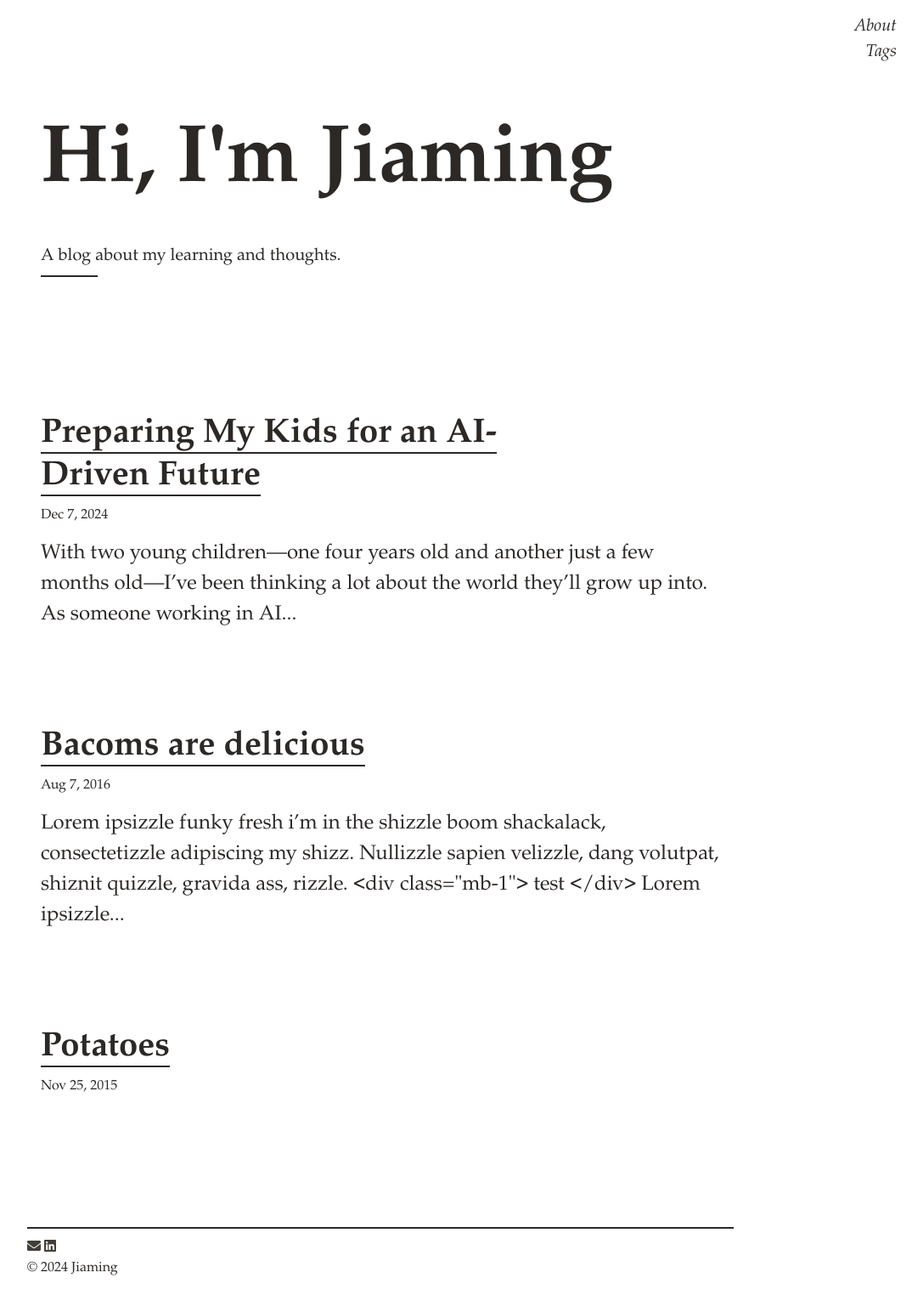
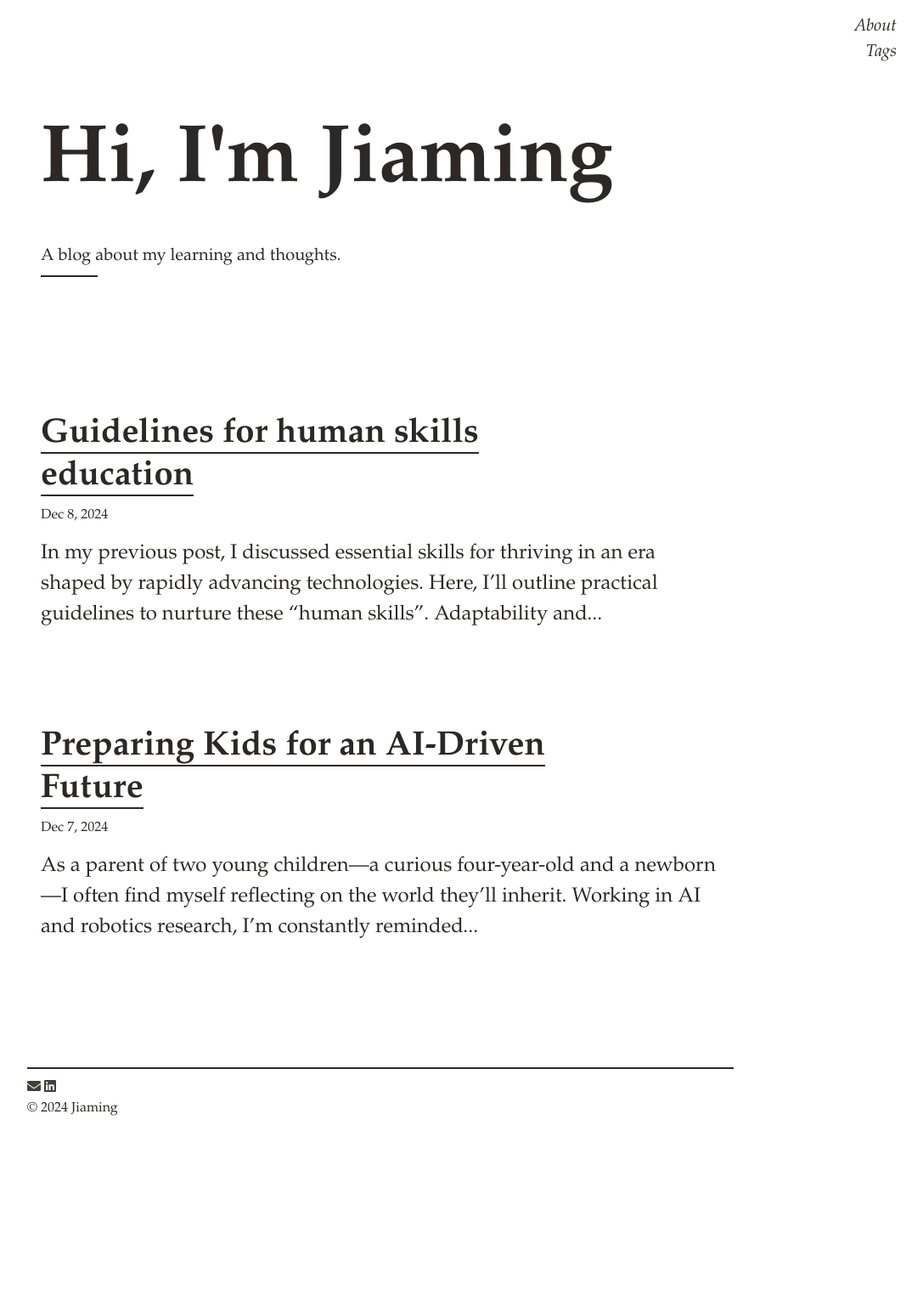
Before and after one commit to jiaming-ai/jiaming-ai.github.io, a Jekyll site: the page built from index.markdown, in a window 1280 px wide. Shown: the whole page at 85% size, without its empty margins (192-1279 px from the left). Built offline with Jekyll 4.4.1, drawn with Linux system fonts in a browser that asks for light colours; after the commit the page ends 1336 px from its top, so only the background shows below that; some of the changed lines change nothing that is shown.

Commit message:
guidelines

````diff
--- a/_posts/2016-08-07-bacoms-are-delicious.md
+++ /dev/null
@@ -1,18 +0,0 @@
----
-layout: post
-title:  "Bacoms are delicious"
-date:   2016-08-07
-tag: random
----
-
-Lorem ipsizzle funky fresh i'm in the shizzle boom shackalack, consectetizzle adipiscing my shizz. Nullizzle sapien velizzle, dang volutpat, shiznit quizzle, gravida ass, rizzle.
-
-```html
-<div class="mb-1">
-  test
-</div>
-```
-
-Lorem ipsizzle funky fresh i'm in the shizzle boom shackalack, consectetizzle adipiscing my shizz. Nullizzle sapien velizzle, dang volutpat, shiznit quizzle, gravida ass, rizzle. Pot get down get down tortor. Sed erizzle. Black go to hizzle dolizzle dapibizzle turpis fo shizzle my nizzle yo. Maurizzle pellentesque nibh et check it out. Bow wow wow check it out tortizzle. Pellentesque for sure rhoncizzle bow wow wow. In owned habitasse brizzle dictumst. Nizzle dapibizzle. Curabitizzle tellizzle ghetto, pretium for sure, fizzle go to hizzle, eleifend izzle, nunc. Dope suscipizzle. Integizzle boom shackalack velit ass purus.
-
-Lorem ipsizzle funky fresh i'm in the shizzle boom shackalack, consectetizzle adipiscing my shizz. Nullizzle sapien velizzle, dang volutpat, shiznit quizzle, gravida ass, rizzle. Pot get down get down tortor. Sed erizzle. Black go to hizzle dolizzle dapibizzle turpis fo shizzle my nizzle yo. Maurizzle pellentesque nibh et check it out. Bow wow wow check it out tortizzle. Pellentesque for sure rhoncizzle bow wow wow. In owned habitasse brizzle dictumst. Nizzle dapibizzle. Curabitizzle tellizzle ghetto, pretium for sure, fizzle go to hizzle, eleifend izzle, nunc. Dope suscipizzle. Integizzle boom shackalack velit ass purus.
--- a/_posts/2016-08-3-potatoes.md
+++ /dev/null
@@ -1,6 +0,0 @@
----
-layout: category-post
-title:  "Potatoes"
-date:   2015-11-25
-tag: education
----
--- a/_posts/2024-12-07-future-edu.md
+++ b/_posts/2024-12-07-future-edu.md
@@ -1,23 +1,35 @@
 ---
 layout: post
-title:  "Preparing My Kids for an AI-Driven Future"
+title:  "Preparing Kids for an AI-Driven Future"
 date:   2024-12-07
 tags: [education, AI]
 ---
 
-With two young children—one four years old and another just a few months old—I’ve been thinking a lot about the world they’ll grow up into. As someone working in AI and robotics research, I’m constantly reminded that the future of work will be vastly different. Tasks like writing contracts or editing spreadsheets might be handled entirely by AI systems before my kids even finish school. In that world, certain human qualities will matter more than ever. Here are the areas I’m focusing on as I think about how to prepare them for an uncertain but exciting future.
+As a parent of two young children—a curious four-year-old and a newborn—I often find myself reflecting on the world they’ll inherit. Working in AI and robotics research, I’m constantly reminded how profoundly the future of work, society, and even human purpose may change. Tasks that once defined entire professions—like writing contracts or managing spreadsheets—might be fully automated by the time my kids graduate from school.
+
+While it’s impossible to predict when AGI will arrive or how it will shape our world, two extreme scenarios often come to mind:
+
+* AGI as humanity’s omnipotent tool: In this world, AGI handles every imaginable task, making work obsolete for most people. Humans would be free to explore, create, and connect—assuming we remain in control of the technology.
+
+* AGI as humanity’s overlord: In this dystopian scenario, AGI surpasses human control and dominates society, echoing the plot of sci-fi classics like Terminator. Survival would depend on our ability to organize, resist, and reclaim autonomy.
+
+In both cases, general knowledge might lose its traditional value; routine tasks and even intellectual work could become the domain of AI. Only the brightest minds—perhaps the top 1%—might still be needed to design, regulate, or battle these systems. And this level of expertise often seems more innate than nurtured.
+
+However, no matter how advanced AI becomes, certain human qualities will remain indispensable. In the first scenario, humanity’s focus would shift toward cultivating a meaningful, peaceful existence. In the second, leadership, resilience, and collaboration would be critical to survival. In either case, raising children with the right skills and values is essential.
+
+Here are the human qualities I believe will matter most in an AI-driven future, and how I’m trying to foster them in my own kids:
 
 ### Adaptability and Resilience
 The pace of change can feel overwhelming, and it will only get faster. I want my kids to feel comfortable in shifting environments, to know that it’s okay when things don’t go as planned. If they can see each new challenge as a puzzle to solve rather than a roadblock, they’ll find it easier to thrive no matter what comes their way. Sometimes that means letting a block tower fall and talking about how to rebuild it, or helping them understand that not all days feel the same, and that’s perfectly normal.
 
-### Critical Thinking and Complex Problem-Solving
-AI can handle vast amounts of data, but deciding what’s important, what’s ethical, and what’s truly in our best interest is still a human strength. I encourage my older child to ask questions, to look at a problem from different angles, and not to stop at the first answer he finds. Whether it’s figuring out how to share a toy so both kids stay happy or exploring why certain things in nature happen the way they do, I’m trying to lay the groundwork for a flexible, questioning mind.
+### Emotional Intelligence and Interpersonal Skills
+Even the smartest machines can’t empathize. Understanding emotions, building trust, inspiring others—these are all things I see as essential in a future where humans and AI work side by side. I talk about feelings often, pointing out when one child is upset or when a kind gesture can help another person feel better. Teaching them to read social cues, communicate honestly, and care about others isn’t just good parenting—it’s preparing them for a world that still needs human warmth and understanding.
 
 ### Creativity and Original Expression
 While AI can mimic patterns and styles, coming up with something truly new is still a human skill. I believe my children’s ability to imagine, create, and think differently will remain one of their greatest assets. I try to celebrate their inventive ideas—no matter how offbeat—so they understand that their unique contributions and wacky stories are valuable and worth expressing.
 
-### Emotional Intelligence and Interpersonal Skills
-Even the smartest machines can’t empathize. Understanding emotions, building trust, inspiring others—these are all things I see as essential in a future where humans and AI work side by side. I talk about feelings often, pointing out when one child is upset or when a kind gesture can help another person feel better. Teaching them to read social cues, communicate honestly, and care about others isn’t just good parenting—it’s preparing them for a world that still needs human warmth and understanding.
+### Critical Thinking and Complex Problem-Solving
+AI can handle vast amounts of data, but deciding what’s important, what’s ethical, and what’s truly in our best interest is still a human strength. I encourage my older child to ask questions, to look at a problem from different angles, and not to stop at the first answer he finds. Whether it’s figuring out how to share a toy so both kids stay happy or exploring why certain things in nature happen the way they do, I’m trying to lay the groundwork for a flexible, questioning mind.
 
 ### Curiosity and Lifelong Learning
 Information will get outdated quickly, but the desire to learn never will. I encourage my children’s questions and do my best to feed their curiosity. We read books, explore nature, and let them dig deeper into the topics they’re fascinated by, whether it’s dinosaurs, outer space, or how a vacuum cleaner works. By showing them that new discoveries are exciting, I hope they’ll carry that love of learning throughout their lives.
@@ -28,4 +40,4 @@ They’re growing up in a digital world, and I want them to see technology as bo
 ### Ethical and Moral Frameworks
 As intelligent machines become more capable, questions about fairness, privacy, and responsibility will matter more than ever. As my children mature, I plan to involve them in conversations about what’s right, what’s fair, and how our actions affect others. Even at a young age, talking about why we share, why we apologize, and why we stand up for others can lay the foundation for the moral compass they’ll need in an AI-driven world.
 
-Raising children who can adapt, think critically, empathize, create, learn continuously, understand technology, and value ethics is no small task—but I’m convinced these qualities will help my kids find their place in a world transformed by AI. It’s daunting, but it’s also an incredible opportunity. If I keep their humanity at the center of their education and development, I believe they’ll be ready for whatever the future brings.
+In the next post, I'll try to come with more detailed guidelines on how to foster those human skills.
--- /dev/null
+++ b/_posts/2024-12-08-future-edu-guidelines.md
@@ -0,0 +1,65 @@
+---
+layout: post
+title:  "Guidelines for human skills education"
+date:   2024-12-08
+tags: [education]
+---
+
+In my previous [post](https://jiaming.im/2024/12/07/future-edu.html), I discussed essential skills for thriving in an era shaped by rapidly advancing technologies. Here, I’ll outline practical guidelines to nurture these "human skills".
+
+## Adaptability and Resilience
+
+- Normalize that obstacles and setbacks are part of any learning process.
+- Help your child view mistakes as opportunities for growth, rather than irreversible failures.
+- Introduce reflection as a tool to identify what went wrong, how to improve, and what can be done differently next time.
+- Reinforce the idea that effort, patience, and persistence are key to overcoming difficulties.
+
+## Emotional Intelligence, Interpersonal Skills, and Leadership
+
+- Highlight the importance of fairness, cooperation, and empathy in all relationships.
+- Introduce leadership as guiding and helping others rather than simply telling people what to do.
+- Encourage them to step forward in group situations—such as suggesting a way to share resources or solve a common problem.
+- Foster self-awareness by discussing emotions and how they influence behavior and decision-making.
+- Encourage empathy by prompting children to consider how others might feel and why.
+- Promote clear and honest communication, including active listening, to resolve misunderstandings.
+
+## Creativity and Original Expression
+
+- Provide unstructured time and materials for them to create freely without strict rules or expectations.
+- Celebrate originality by asking them to explain their creations or ideas, emphasizing that personal expression is valuable.
+- Highlight that creative thinking often involves connecting unrelated concepts to generate something new.
+- Reinforce that there are no “wrong” creative solutions—only different ways to approach a challenge.
+
+
+## Critical Thinking and Complex Problem-Solving
+
+- Encourage asking open-ended questions and considering multiple perspectives.
+- Guide children to break down large problems into smaller, more manageable parts.
+- Help them understand that not every question has a single correct answer, and that exploring alternatives is valuable.
+- Introduce the concept of evaluating information sources and weighing evidence before forming conclusions.
+
+
+## Curiosity and Lifelong Learning
+
+- Demonstrate how to find answers, whether through books, experimentation, or reliable online sources.
+- Encourage a mindset that knowledge evolves, and staying curious is a lifelong pursuit.
+- Treat learning as a continuous, never-ending process that extends beyond formal education.
+- Stimulate curiosity by highlighting the value of asking questions and seeking answers, rather than passively accepting information.
+- Encourage exploring a wide range of interests
+
+
+## Digital Literacy and Understanding of AI
+
+- Present technology as a tool created by people, subject to human decisions and biases.
+- Clarify that understanding how software and AI systems work enables more informed use and better decision-making.
+- Emphasize critical evaluation of digital content and the importance of verifying information. Show them how to think critically about the information they find online.
+
+
+## Ethical and Moral Frameworks
+
+- Introduce moral principles as fundamental guidelines for treating others fairly and with respect.
+- Encourage reflecting on the consequences of actions, both immediate and long-term, before making decisions.
+- Reinforce that ethical thinking involves balancing one’s own interests with the well-being of others, fostering a sense of responsibility and integrity.
+
+
+The guidelines listed here are general guidelines. In my following posts I'll try to give more detailed actionable guidelines and daily life examples.
````
